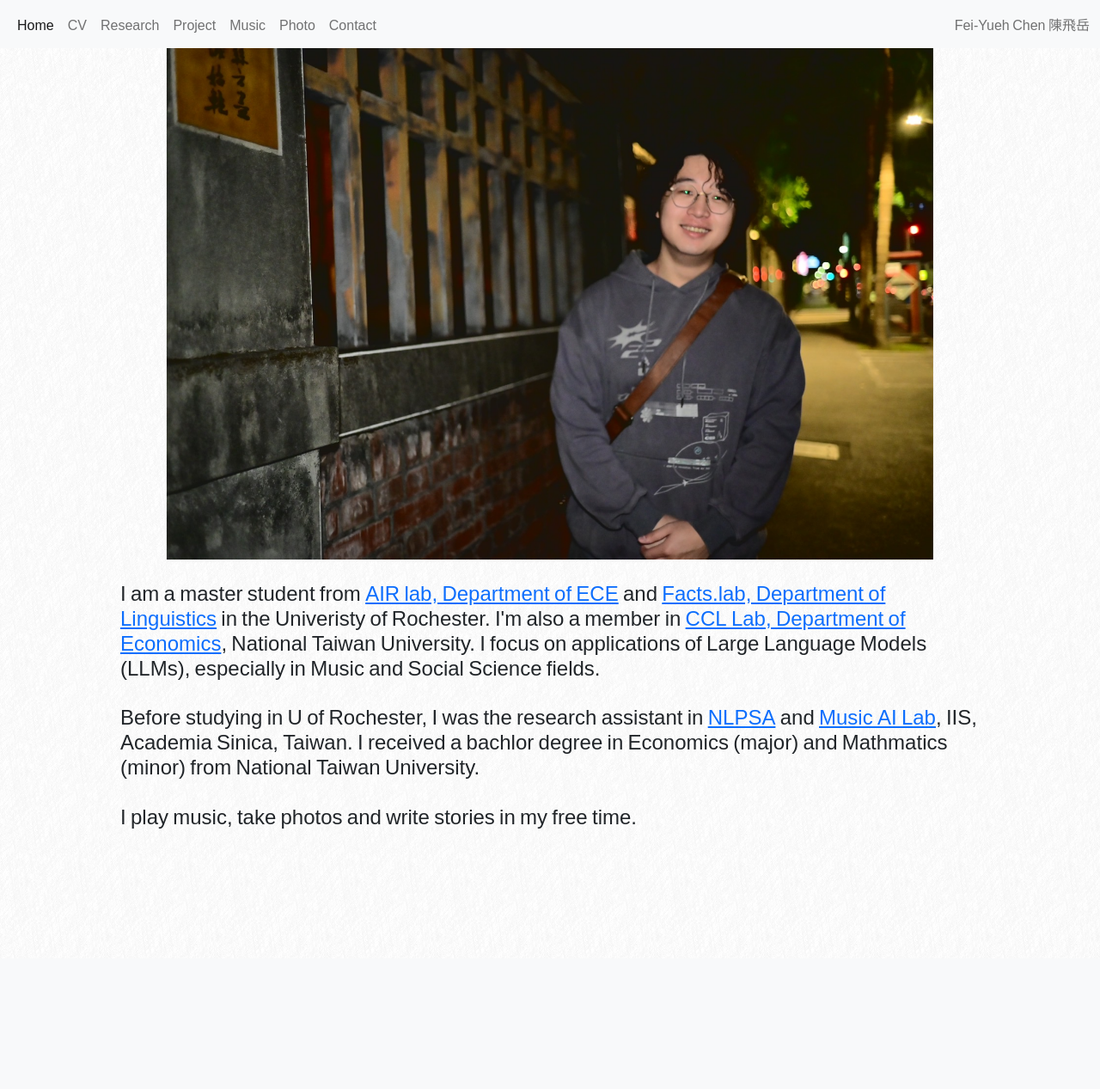
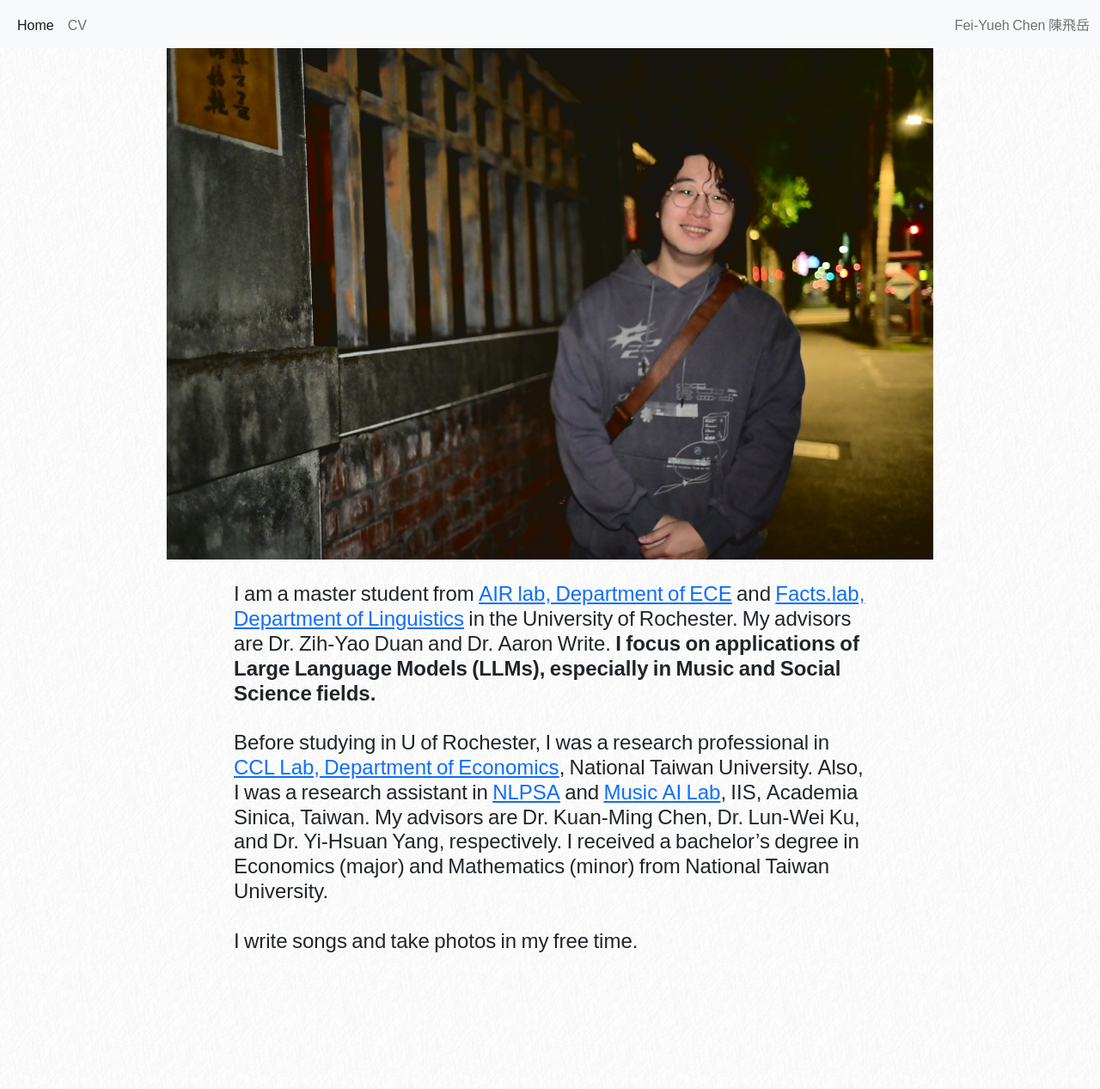
Before and after one commit to feiyuehchen/feiyuehchen.github.io, a Flask app: page / in a window 1280 px wide. Shown: the whole page at 86% size. Before the commit the page ends 964 px from the top, so only its background shows below. Run offline with Flask 3, Linux system fonts and the light colour scheme; some libraries are stand-ins or nearby versions; some web fonts are replaced.

Commit message:
update cv

```diff
--- a/app.py
+++ b/app.py
@@ -20,5 +20,12 @@ def index():
             return render_template('index.html', tables=[data.to_html(classes='data')], titles=data.columns.values)
     return render_template('index.html')
 
+@app.route('/cv.html', methods=['GET'])
+def show_cv():
+    return render_template('cv.html')
+
+
+
+
 if __name__ == '__main__':
     app.run(debug=True, host="0.0.0.0", port=5678)
--- a/index.html
+++ b/index.html
@@ -40,12 +40,12 @@
             <a class="nav-link active" aria-current="page" href="#">Home</a>
           </li>
           <li class="nav-item">
-            <a class="nav-link" href="#">CV</a>
+            <a class="nav-link" href="cv.html">CV</a>
           </li>
-          <li class="nav-item">
+          <!-- <li class="nav-item">
             <a class="nav-link" href="#">Research</a>
-          </li>
-          <li class="nav-item">
+          </li> -->
+          <!-- <li class="nav-item">
             <a class="nav-link" href="#">Project</a>
           </li>
           <li class="nav-item">
@@ -53,10 +53,10 @@
           </li>
           <li class="nav-item">
             <a class="nav-link" href="#">Photo</a>
-          </li>
-          <li class="nav-item">
+          </li> -->
+          <!-- <li class="nav-item">
             <a class="nav-link" href="#">Contact</a>
-          </li>
+          </li> -->
         </ul>
         <span class="navbar-text">
           Fei-Yueh Chen 陳飛岳
@@ -80,26 +80,26 @@
   <!-- carousal end -->
   <br>
   <div class="container d-block introduction">
-    <h4 id="">I am a master student from <a href=https://labsites.rochester.edu/air/index.html>AIR lab, Department of ECE</a>
-      and <a href=http://factslab.io> Facts.lab, Department of Linguistics</a> in the Univeristy of Rochester.
-      I'm also a member in <a href="https://ccl-lab.github.io">CCL Lab, Department of Economics</a>, National Taiwan University.
-      I focus on applications of Large Language Models (LLMs), especially in Music and Social Science fields.
-      <br>
-      <br>
-      Before studying in U of Rochester, I was the research assistant in <a href="https://academiasinicanlplab.github.io">NLPSA</a> and
-      <a href="https://twmusicai.github.io">Music AI Lab</a>, IIS, Academia Sinica, Taiwan.
-      I received a bachlor degree in Economics (major) and Mathmatics (minor) from National Taiwan University.
-      <br>
-      <br>
-      I play music, take photos and write stories in my free time.
-    </h4>
+    <div class="row justify-content-center">
+        <div class="col-12 col-md-10 col-lg-8">
+            <h4 id="">
+                I am a master student from <a href="https://labsites.rochester.edu/air/index.html">AIR lab, Department of ECE</a>
+                and <a href="http://factslab.io">Facts.lab, Department of Linguistics</a> in the University of Rochester.
+                My advisors are Dr. Zih-Yao Duan and Dr. Aaron Write.
+                <strong>I focus on applications of Large Language Models (LLMs), especially in Music and Social Science fields.</strong>
+                <br><br>
+                Before studying in U of Rochester, I was a research professional in <a href="https://ccl-lab.github.io">CCL Lab, Department of Economics</a>, National Taiwan University.
+                Also, I was a research assistant in <a href="https://academiasinicanlplab.github.io">NLPSA</a> and
+                <a href="https://twmusicai.github.io">Music AI Lab</a>, IIS, Academia Sinica, Taiwan.
+                My advisors are Dr. Kuan-Ming Chen, Dr. Lun-Wei Ku, and Dr. Yi-Hsuan Yang, respectively.
+                I received a bachelor’s degree in Economics (major) and Mathematics (minor) from National Taiwan University.
+                <br><br>
+                I write songs and take photos in my free time.
+            </h4>
+        </div>
+    </div>
     <h4 id="introduction_zh"></h4>
-    <br>
-    <br>
-    <br>
-    <br>
-    <br>
-    <br>
+    <br><br><br><br><br><br>
   </div>
 
 
--- a/static/style.css
+++ b/static/style.css
@@ -1,3 +1,10 @@
+:root {
+  /* 初始化高度和寬度為 CSS 變數，這些會被 JS 動態修改 */
+  --pdf-frame-width: 100%;
+  --pdf-frame-height:1000px;
+
+}
+
 @font-face {
     font-family: 'GenYoFontRegular';
     src: url('/static/font/GenYoMin2TW-R-01.ttf') format('truetype');
@@ -25,6 +32,11 @@ body {
 }
 
 .introduction{
-  width: 80%;
-  margin-left: 10%;
 }
+
+
+
+.pdf-frame {
+  height: var(--pdf-frame-height); /* 使用 CSS 變數來設置高度 */
+  width: var(--pdf-frame-width);   /* 使用 CSS 變數來設置寬度 */
+}
```
Also changed, not shown: contact.html (added, +100 -0 lines), cv.html (added, +106 -0 lines), 1 other file.
